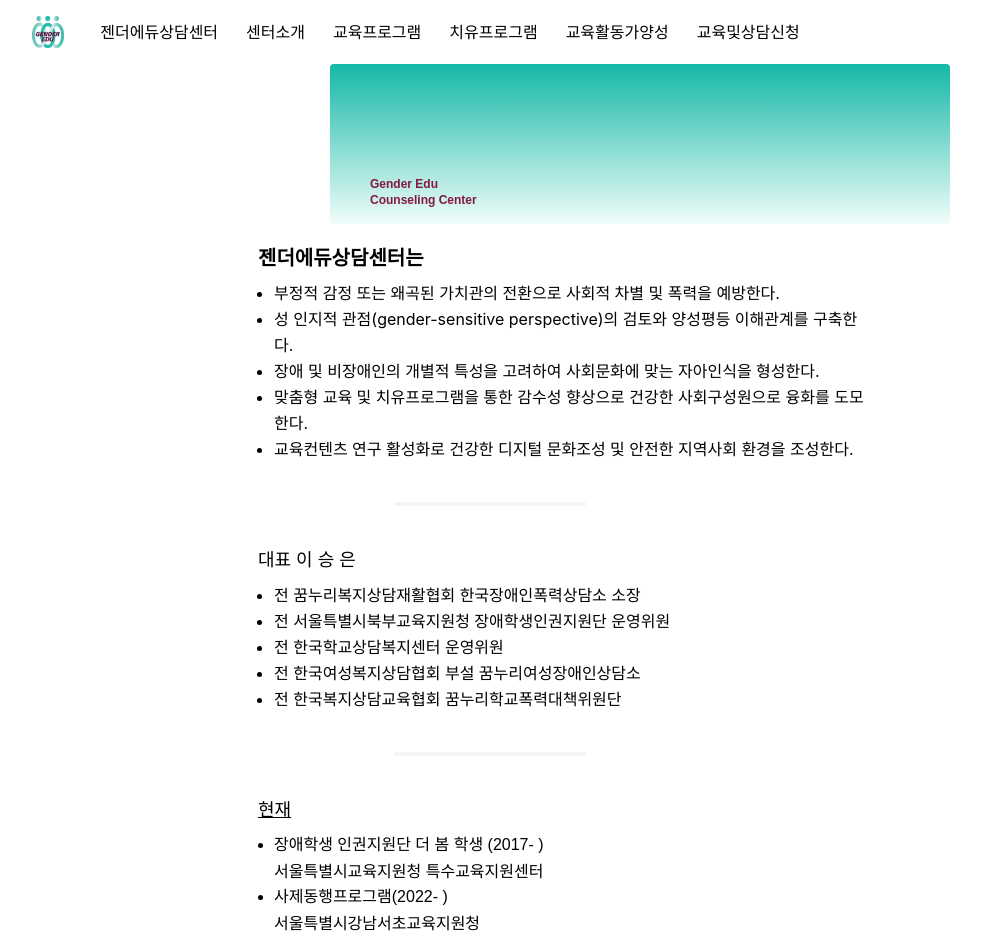
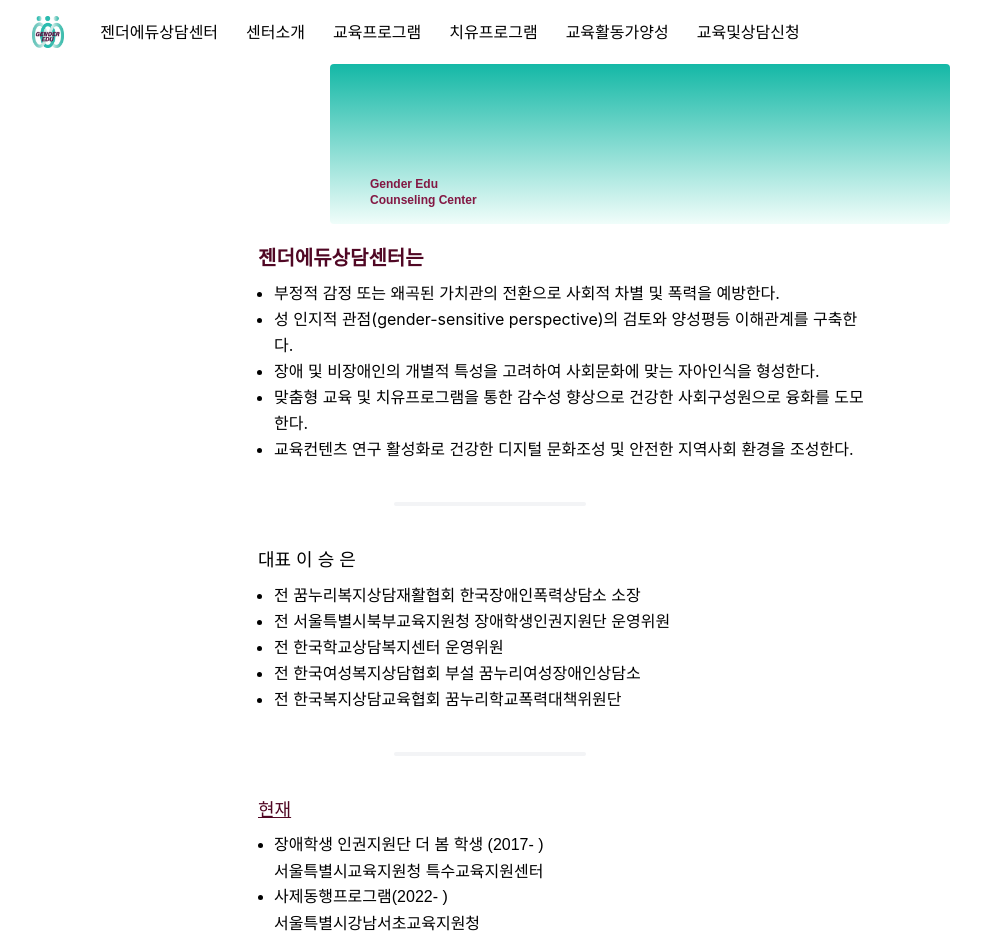
Before and after one commit to ohwonsuk/gender-edu, a React (Create React App) app: page /about in a window 1280 px wide. Shown: the top 938 px of the page, without its empty margins (0-981 px from the left). Built offline with nearby package versions, Linux system fonts and the light colour scheme; a web font is replaced by a local one.

Commit message:
전체 페이지 폰트 색상

```diff
--- a/src/components/History.js
+++ b/src/components/History.js
@@ -142,7 +142,7 @@ const History = () => {
         }
         return (
           <>
-            <div className="font-ibmsans pl-2 text-lg underline mt-5 mb-2">
+            <div className="font-ibmsans pl-2 text-lg text-pink-950 underline mt-5 mb-2">
               {year}
             </div>
             <ul className="list-disc leading-relaxed list-outside pl-2">
--- a/src/pages/About.js
+++ b/src/pages/About.js
@@ -22,7 +22,7 @@ const About = () => {
       <Heading />
       {/* my-4 md:my-10 상단 메뉴 마진 제거*/}
       <div className="w-800px md:pl-[150px] lg:pl-[250px]">
-        <div className="font-ibmsans pl-2 mt-5 font-bold text-xl mb-2">
+        <div className="font-ibmsans pl-2 mt-5 font-bold text-xl text-pink-950 mb-2">
           젠더에듀상담센터는
         </div>
         <ul className="w-[620px] pl-6 list-disc leading-relaxed mb-5">
--- a/src/pages/Counseling.js
+++ b/src/pages/Counseling.js
@@ -9,7 +9,7 @@ const Counseling = () => {
     <>
       <Heading />
       <div className="w-700px md:pl-[160px] lg:pl-[250px]">
-        <div className="font-ibmsans pl-2 mt-5 font-bold text-xl mb-2">
+        <div className="font-ibmsans pl-2 mt-5 font-bold text-xl text-pink-950 mb-2">
           교육 및 상담신청
         </div>
         <div>
--- a/src/pages/EduProgram.js
+++ b/src/pages/EduProgram.js
@@ -73,7 +73,7 @@ const EduProgram = () => {
   return (
     <>
       <Heading />
-      <div className="font-ibmsans pl-2 md:pl-10 mt-5 font-bold text-xl mb-2">
+      <div className="font-ibmsans pl-2 md:pl-10 mt-5 font-bold text-xl text-pink-950 mb-2">
         교육프로그램
       </div>
       <div className="font-ibmsans p-10 grid grid-cols-1 sm:grid-cols-1 md:grid-cols-3 lg:grid-cols-3 xl:grid-cols-3 gap-5">
--- a/src/pages/HealingProgram.js
+++ b/src/pages/HealingProgram.js
@@ -73,7 +73,7 @@ const HealingProgram = () => {
   return (
     <>
       <Heading />
-      <div className="font-ibmsans pl-2 md:pl-10 mt-5 font-bold text-xl mb-2">
+      <div className="font-ibmsans pl-2 md:pl-10 mt-5 font-bold text-xl text-pink-950 mb-2">
         치유프로그램
       </div>
       <div className="p-10 grid grid-cols-1 sm:grid-cols-1 md:grid-cols-3 lg:grid-cols-3 xl:grid-cols-3 gap-5">
--- a/src/pages/Training.js
+++ b/src/pages/Training.js
@@ -10,7 +10,7 @@ const Training = () => {
     <>
       <Heading />
       <div className="w-700px md:pl-[160px] lg:pl-[250px]">
-        <div className="font-ibmsans pl-2 mt-5 font-bold text-xl mb-2">
+        <div className="font-ibmsans pl-2 mt-5 font-bold text-xl text-pink-950 mb-2">
           교육활동가 양성
         </div>
         <div className="w-[530px] font-ibmsans pl-2 text-left text-lg mb-5">
```
